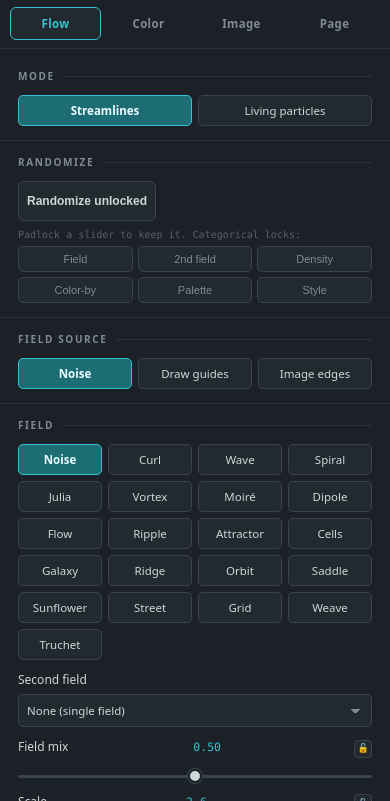
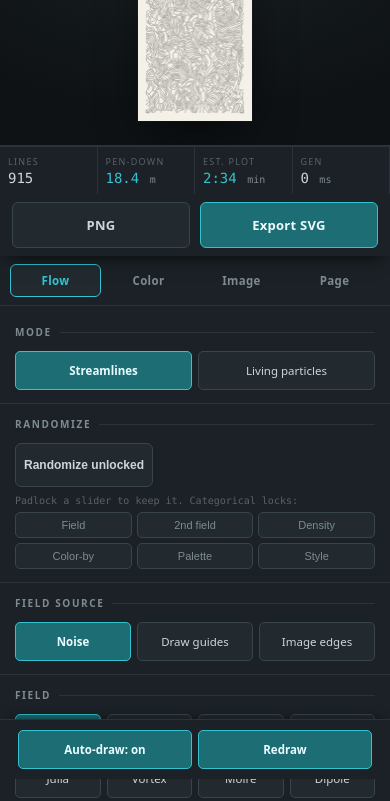
Before and after one commit to snicker02/FlowFieldsPlotter, a plain HTML site: page index.html in a window 390 px wide. Shown: the part 65-866 px from the top of the page. Drawn offline with Linux system fonts and the light colour scheme.

Commit message:
Update index.html

```diff
--- a/index.html
+++ b/index.html
@@ -202,10 +202,34 @@
   .lockchips button:hover{border-color:var(--accent-dim);color:var(--text)}
   .lockchips button.on{background:var(--accent-dim);border-color:var(--accent);color:#eafcff}
   @media(max-width:820px){
-    body{flex-direction:column;overflow:auto}
-    aside{width:100%;flex:none;border-right:none;border-bottom:1px solid var(--line);height:auto}
-    main{height:auto}
-    .stage{height:52vh}
+    body{flex-direction:column;overflow:auto;height:auto;-webkit-overflow-scrolling:touch}
+    /* canvas + readout pinned to the top so the art stays visible while you scroll controls */
+    main{order:-1;position:sticky;top:0;z-index:30;height:auto;
+      background:var(--mat);box-shadow:0 8px 18px -8px rgba(0,0,0,.75)}
+    .stage{height:40vh;min-height:210px}
+    .hint{display:none}
+    /* readout: 2x2 stats, full-width export row */
+    .readout{flex-wrap:wrap}
+    .readout .spacer{display:none}
+    .readout .stat{flex:1 1 22%;padding:8px 8px;border-top:1px solid var(--line)}
+    .readout .exports{width:100%;padding:8px 12px;gap:10px}
+    .readout .exports button{flex:1;padding:13px 10px;font-size:13px}
+    /* controls flow under the pinned canvas; the page scrolls, not an inner pane */
+    aside{width:100%;flex:none;height:auto;border-right:none;border-bottom:none}
+    .brand{display:none}
+    .tabbar{position:sticky;top:var(--mobTabTop,0);z-index:25}
+    .scroll{overflow:visible;flex:none;padding-bottom:36px}
+    .sidefoot{position:sticky;bottom:0;z-index:24;box-shadow:0 -6px 14px -8px rgba(0,0,0,.7)}
+    /* denser panels, bigger touch targets */
+    .grp{padding:13px 15px}
+    .seg button{padding:11px 6px}
+    .filebtn{padding:14px 8px}
+    input[type=range]{height:20px;background:transparent}
+    input[type=range]::-webkit-slider-runnable-track{height:4px;background:var(--line2);border-radius:2px}
+    input[type=range]::-webkit-slider-thumb{margin-top:-8px;width:20px;height:20px}
+    input[type=range]::-moz-range-track{height:4px;background:var(--line2);border-radius:2px}
+    input[type=range]::-moz-range-thumb{width:20px;height:20px}
+    .lockbtn{width:24px;height:24px;font-size:11px}
   }
 </style>
 </head>
@@ -1402,6 +1426,15 @@ function fitCanvas(){
   view.width=Math.round(w*dpr);view.height=Math.round(h*dpr);
   state.pxPerMM=(w*dpr)/state.paperW;
   if(state.mode==='particle') pInitCanvas(); else draw();
+  setMobOffsets();
+}
+// on mobile the canvas panel is pinned to the top; pin the tab bar just beneath it
+function setMobOffsets(){
+  const root=document.documentElement;
+  if(window.matchMedia('(max-width:820px)').matches){
+    const mh=document.querySelector('main').offsetHeight;
+    root.style.setProperty('--mobTabTop', mh+'px');
+  } else root.style.removeProperty('--mobTabTop');
 }
 window.addEventListener('resize',()=>fitCanvas());
 
@@ -1883,6 +1916,7 @@ function setTab(name){
   });
   tabBtns.forEach(b=>b.classList.toggle('on',b.dataset.tab===name));
   document.querySelector('.scroll').scrollTop=0;
+  if(window.matchMedia('(max-width:820px)').matches) window.scrollTo(0,0);
 }
 tabBtns.forEach(b=>b.addEventListener('click',()=>setTab(b.dataset.tab)));
 setTab('flow');
```
